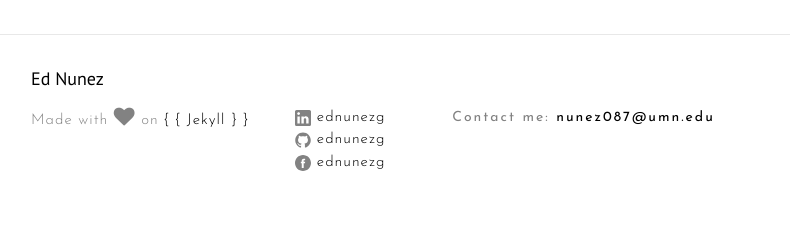
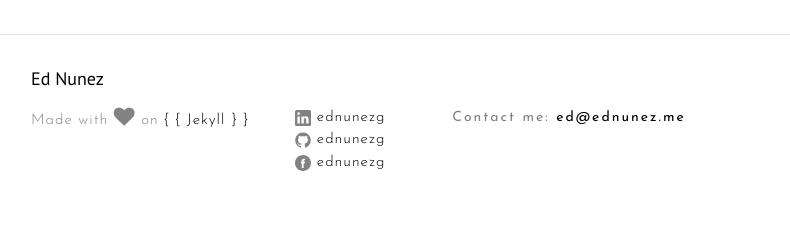
Before and after one commit to ednunezg/ednunezg.github.io, a Jekyll site: the page built from index.html, in a window 1280 px wide. Shown: the part 895-1126 px from the top of the page, without its empty margins (239-1029 px from the left). Built offline with Jekyll 4.4.1, drawn with Linux system fonts in a browser that asks for light colours; nearby versions of some CDN libraries; the list of posts is cut into pages by our own code.

Commit message:
Changed email in footer to ed@ednunez.me

```diff
--- a/_includes/footer.html
+++ b/_includes/footer.html
@@ -54,7 +54,7 @@
 
       <div class="footer-col footer-col-3 site-description">
       <!-- <p>{{ site.description }}</p> -->
-      <p> Contact me: <a href="mailto:nunez087@umn.edu">nunez087@umn.edu</a> </p>
+      <p> Contact me: <a href="mailto:ed@ednunez.me">ed@ednunez.me</a> </p>
       </div>
     </div>
 
```
